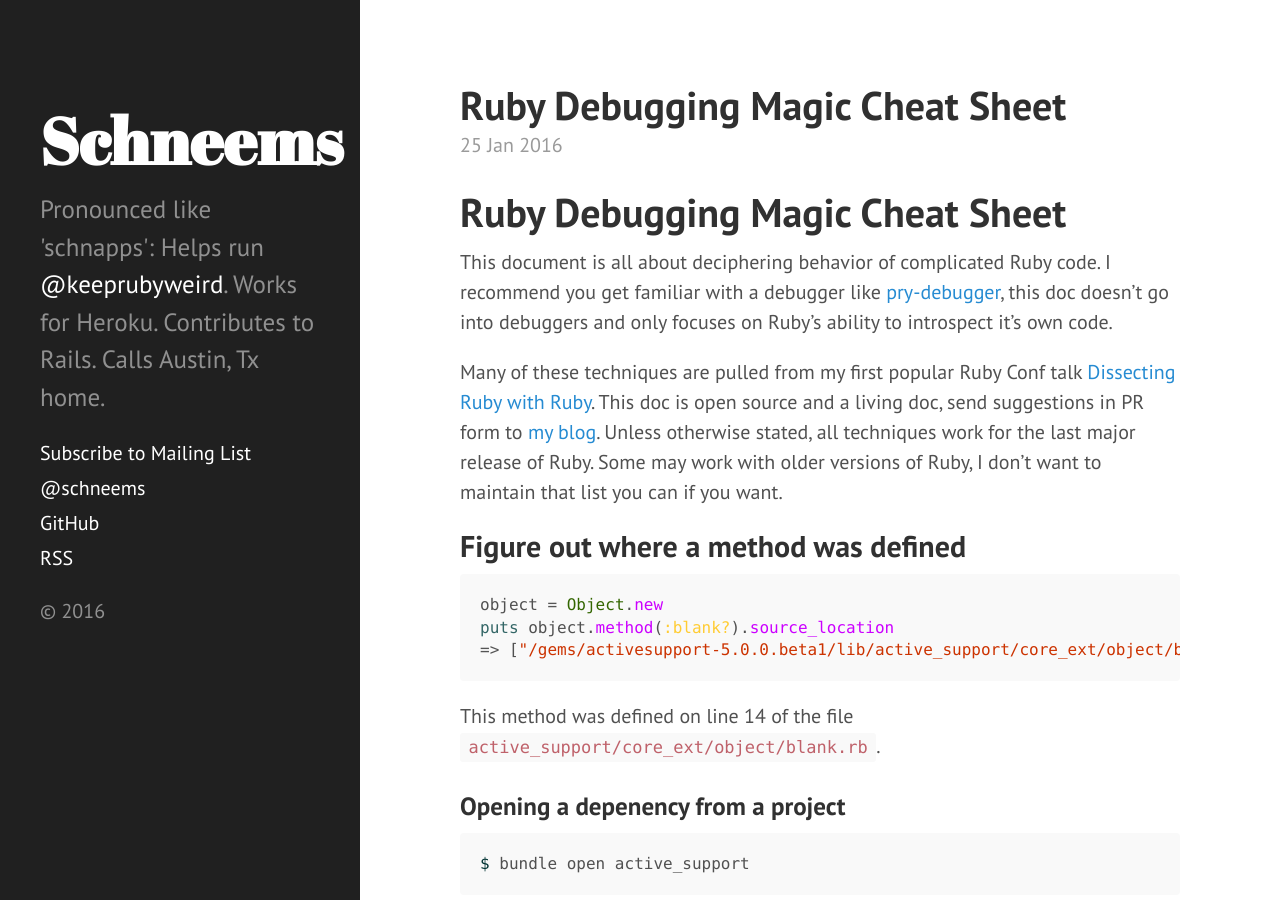
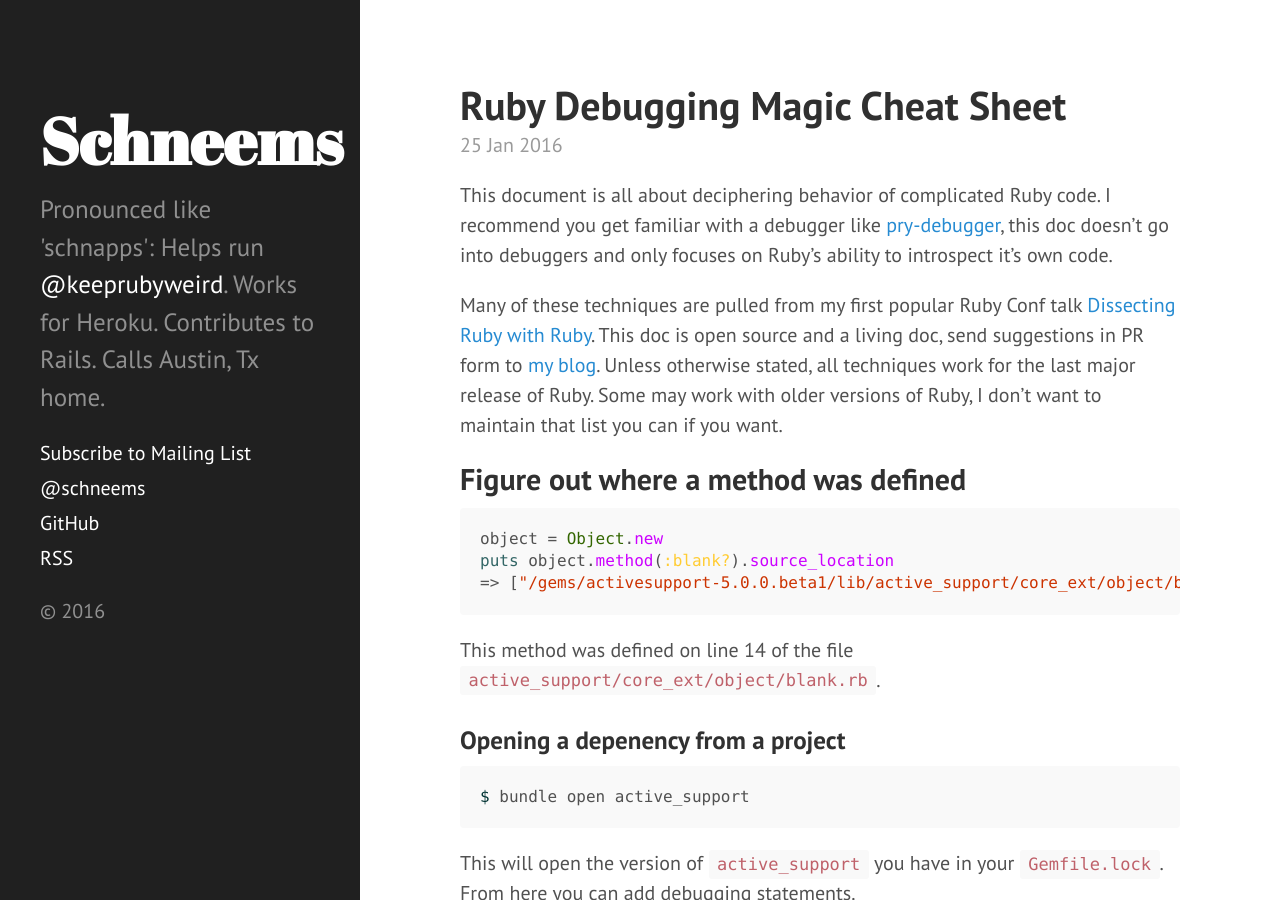
Before and after one commit to schneems/schneems, a Jekyll site: the page built from _posts/2016-01-25-ruby-debugging-magic-cheat-sheet.md, in a window 1280 px wide and 900 px high. Built offline with Jekyll 4.4.1, drawn with Linux system fonts in a browser that asks for light colours; Markdown is read by kramdown in place of the engine named in the settings.

Commit message:
Fix double header.

```diff
--- a/_posts/2016-01-25-ruby-debugging-magic-cheat-sheet.md
+++ b/_posts/2016-01-25-ruby-debugging-magic-cheat-sheet.md
@@ -6,8 +6,6 @@ published: true
 author_name: Richard Schneeman
 author_url: https://twitter.com/schneems
 ---
-
-# Ruby Debugging Magic Cheat Sheet
 
 This document is all about deciphering behavior of complicated Ruby code. I recommend you get familiar with a debugger like [pry-debugger](https://github.com/nixme/pry-debugger), this doc doesn't go into debuggers and only focuses on Ruby's ability to introspect it's own code.
 
```
